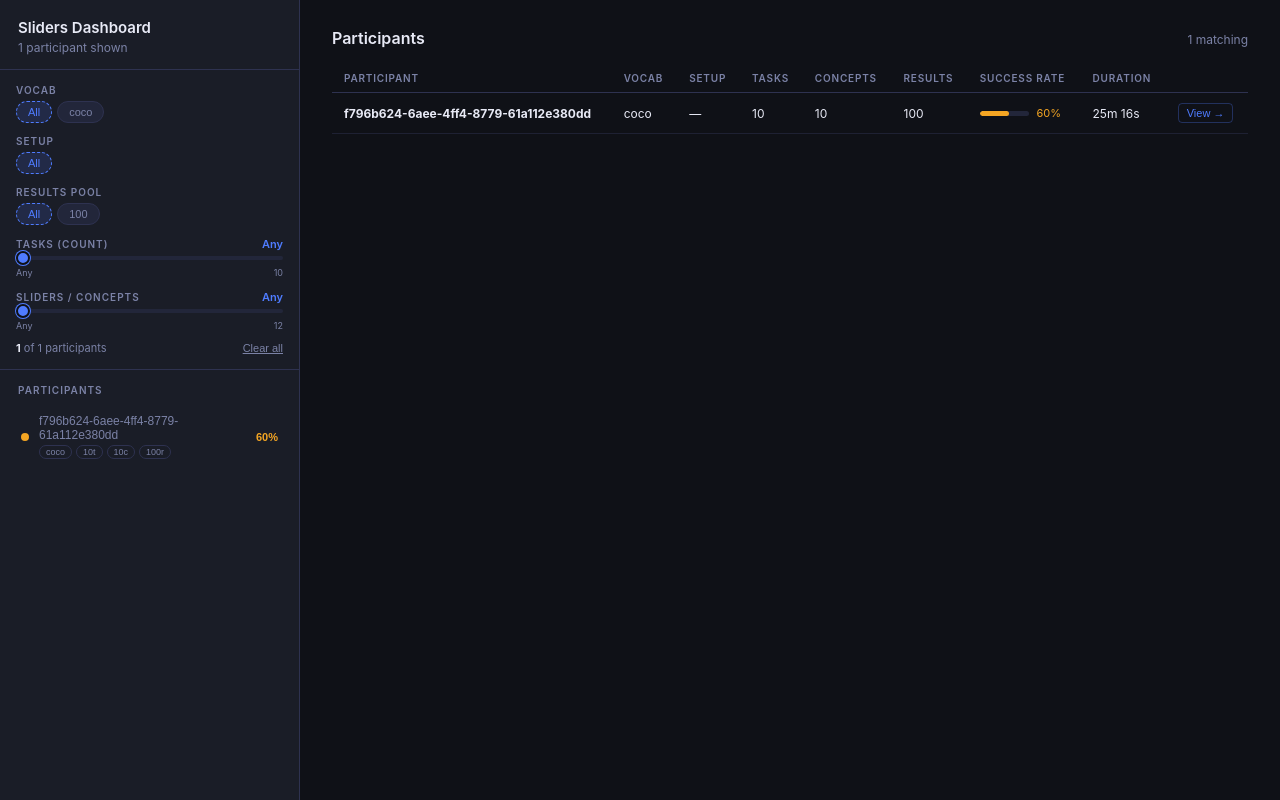
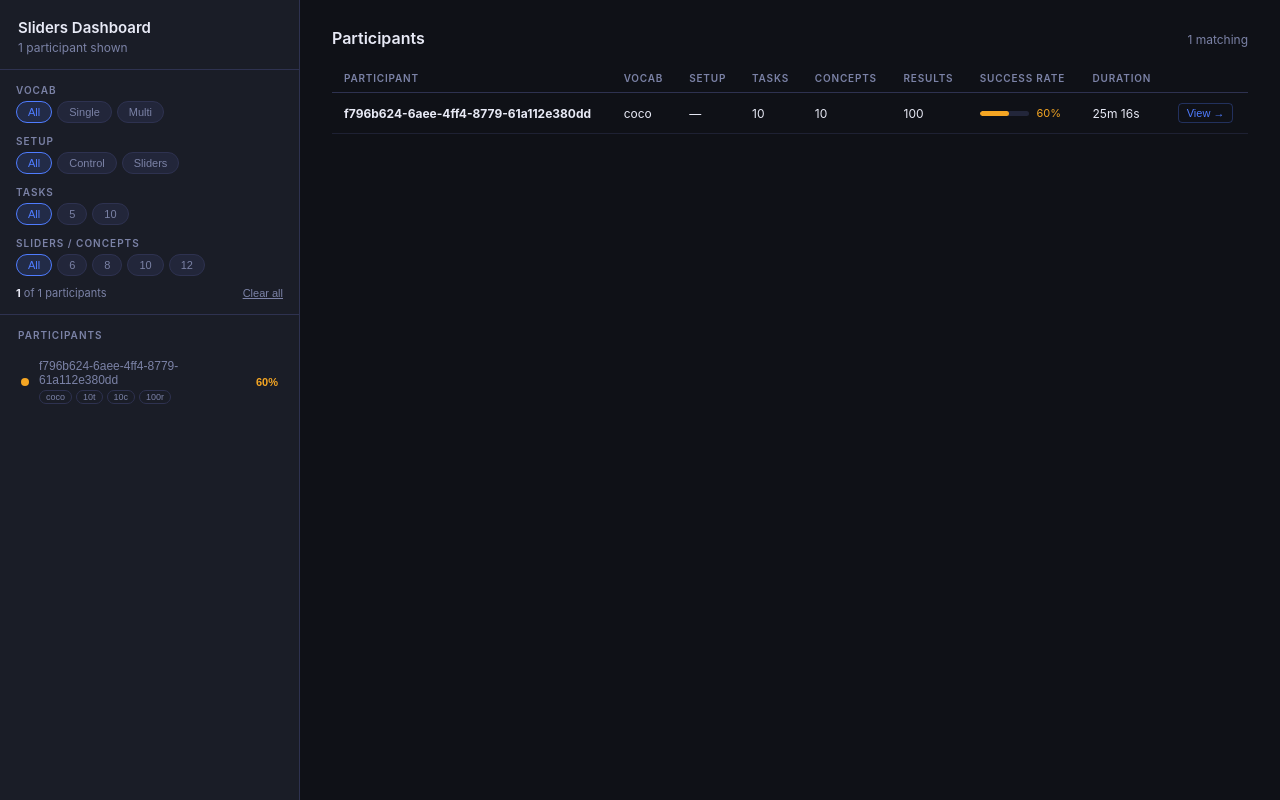
Before and after one commit to imanqaiser/sliders-display-dashboard, a Flask app: page / in a window 1280 px wide. Run offline with Flask 3, Linux system fonts and the light colour scheme.

Commit message:
Task and slider number is now treated as a discrete parameter rather than continuous.

```diff
--- a/templates/index.html
+++ b/templates/index.html
@@ -181,35 +181,41 @@
       <!-- Vocab -->
       <div class="filter-row">
         <div class="filter-label"><span>Vocab</span></div>
-        <div class="pill-row" id="pills-vocab"></div>
+        <div class="pill-row" id="pills-vocab">
+          <button class="pill pill-all active" onclick="pillAll('vocab',this)">All</button>
+          <button class="pill" onclick="pillToggle('vocab','single',this)">Single</button>
+          <button class="pill" onclick="pillToggle('vocab','multi',this)">Multi</button>
+        </div>
       </div>
       <!-- Setup -->
       <div class="filter-row">
         <div class="filter-label"><span>Setup</span></div>
-        <div class="pill-row" id="pills-setup"></div>
+        <div class="pill-row" id="pills-setup">
+          <button class="pill pill-all active" onclick="pillAll('setup',this)">All</button>
+          <button class="pill" onclick="pillToggle('setup','control',this)">Control</button>
+          <button class="pill" onclick="pillToggle('setup','sliders',this)">Sliders</button>
+        </div>
       </div>
-      <!-- Results pills -->
+
+      <!-- Tasks pills -->
       <div class="filter-row">
-        <div class="filter-label"><span>Results pool</span></div>
-        <div class="pill-row" id="pills-results"></div>
+        <div class="filter-label"><span>Tasks</span></div>
+        <div class="pill-row" id="pills-tasks">
+          <button class="pill pill-all active" onclick="pillAll('tasks',this)">All</button>
+          <button class="pill" onclick="pillToggle('tasks','5',this)">5</button>
+          <button class="pill" onclick="pillToggle('tasks','10',this)">10</button>
+        </div>
       </div>
-      <!-- Tasks slider -->
+      <!-- Concepts pills -->
       <div class="filter-row">
-        <div class="filter-label">
-          <span>Tasks (count)</span>
-          <span class="filter-val" id="val-tasks">Any</span>
+        <div class="filter-label"><span>Sliders / Concepts</span></div>
+        <div class="pill-row" id="pills-concepts">
+          <button class="pill pill-all active" onclick="pillAll('concepts',this)">All</button>
+          <button class="pill" onclick="pillToggle('concepts','6',this)">6</button>
+          <button class="pill" onclick="pillToggle('concepts','8',this)">8</button>
+          <button class="pill" onclick="pillToggle('concepts','10',this)">10</button>
+          <button class="pill" onclick="pillToggle('concepts','12',this)">12</button>
         </div>
-        <input type="range" id="sl-tasks" min="0" max="10" step="1" value="0" oninput="onRangeInput('tasks')" class="active-track">
-        <div style="display:flex;justify-content:space-between;font-size:9px;color:var(--muted);margin-top:2px;"><span>Any</span><span>10</span></div>
-      </div>
-      <!-- Concepts slider -->
-      <div class="filter-row">
-        <div class="filter-label">
-          <span>Sliders / Concepts</span>
-          <span class="filter-val" id="val-concepts">Any</span>
-        </div>
-        <input type="range" id="sl-concepts" min="0" max="12" step="1" value="0" oninput="onRangeInput('concepts')" class="active-track">
-        <div style="display:flex;justify-content:space-between;font-size:9px;color:var(--muted);margin-top:2px;"><span>Any</span><span>12</span></div>
       </div>
 
       <div class="filter-actions">
@@ -254,9 +260,8 @@ let activeTaskId  = null;
 let rankChart = null, sliderChart = null;
 
 const filters = {
-  vocab: new Set(), setup: new Set(), results: new Set(),
-  tasks: 0,      // 0 = any
-  concepts: 0,   // 0 = any
+  vocab: new Set(), setup: new Set(),
+  tasks: new Set(), concepts: new Set(),
 };
 
 // ══ Modal ══════════════════════════════════════════════════════════════════
@@ -327,66 +332,38 @@ async function buildData() {
 
 // ══ Filter UI ══════════════════════════════════════════════════════════════
 function buildFilterUI() {
-  renderPills('pills-vocab',   [...new Set(allSessions.map(s=>s.vocab).filter(Boolean))].sort(),   'vocab');
-  renderPills('pills-setup',   [...new Set(allSessions.map(s=>s.setup).filter(Boolean))].sort(),   'setup');
-  renderPills('pills-results', [...new Set(allSessions.map(s=>s.numResults).filter(v=>v!=null))].sort((a,b)=>a-b).map(String), 'results');
-  updateRangeTrack('tasks'); updateRangeTrack('concepts');
+  // All pill groups are hardcoded in HTML — nothing to render dynamically
 }
 
-function renderPills(id, values, key) {
-  document.getElementById(id).innerHTML =
-    `<button class="pill all ${filters[key].size===0?'active':''}" onclick="setAllPill('${key}',this)">All</button>` +
-    values.map(v => `<button class="pill ${filters[key].has(v)?'active':''}" onclick="togglePill('${key}','${v}',this)">${v}</button>`).join('');
-}
-
-function togglePill(key, val, el) {
-  if (filters[key].has(val)) { filters[key].delete(val); el.classList.remove('active'); }
-  else { filters[key].add(val); el.classList.add('active'); }
-  syncAllPill(key);
+function pillToggle(key, val, el) {
+  filters[key].has(val) ? filters[key].delete(val) : filters[key].add(val);
+  el.classList.toggle('active', filters[key].has(val));
+  document.querySelector(`#pills-${key} .pill-all`).classList.toggle('active', filters[key].size === 0);
   applyFilters();
 }
-function setAllPill(key, el) {
+function pillAll(key, el) {
   filters[key].clear();
   document.querySelectorAll(`#pills-${key} .pill`).forEach(p => p.classList.remove('active'));
   el.classList.add('active');
   applyFilters();
 }
-function syncAllPill(key) {
-  const pills = document.querySelectorAll(`#pills-${key} .pill`);
-  pills[0].classList.toggle('active', filters[key].size===0);
-}
 
-function onRangeInput(key) {
-  const el = document.getElementById(`sl-${key}`);
-  filters[key] = parseInt(el.value);
-  const labelMap = { tasks:'val-tasks', concepts:'val-concepts' };
-  document.getElementById(labelMap[key]).textContent = filters[key] === 0 ? 'Any' : filters[key];
-  updateRangeTrack(key);
-  applyFilters();
-}
-function updateRangeTrack(key) {
-  const el = document.getElementById(`sl-${key}`);
-  const pct = (el.value / el.max) * 100;
-  el.style.setProperty('--pct', pct + '%');
-}
 
 function clearFilters() {
-  ['vocab','setup','results'].forEach(k => { filters[k].clear(); });
-  filters.tasks = 0; filters.concepts = 0;
-  document.getElementById('sl-tasks').value    = 0;
-  document.getElementById('sl-concepts').value = 0;
-  ['tasks','concepts'].forEach(k => { document.getElementById(`val-${k}`).textContent = 'Any'; updateRangeTrack(k); });
-  buildFilterUI();
+  ['vocab','setup','tasks','concepts'].forEach(k => {
+    filters[k].clear();
+    document.querySelectorAll(`#pills-${k} .pill`).forEach(p => p.classList.remove('active'));
+    document.querySelector(`#pills-${k} .pill-all`).classList.add('active');
+  });
   applyFilters();
 }
 
 function applyFilters() {
   filteredSessions = allSessions.filter(s => {
-    if (filters.vocab.size   && !filters.vocab.has(s.vocab))              return false;
-    if (filters.setup.size   && !filters.setup.has(s.setup))              return false;
-    if (filters.results.size && !filters.results.has(String(s.numResults))) return false;
-    if (filters.tasks    > 0 && s.numTasks    !== filters.tasks)           return false;
-    if (filters.concepts > 0 && s.numConcepts !== filters.concepts)        return false;
+    if (filters.vocab.size    && !filters.vocab.has(s.vocab))                  return false;
+    if (filters.setup.size    && !filters.setup.has(s.setup))                  return false;
+    if (filters.tasks.size    && !filters.tasks.has(String(s.numTasks)))       return false;
+    if (filters.concepts.size && !filters.concepts.has(String(s.numConcepts))) return false;
     return true;
   });
   document.getElementById('match-count').innerHTML =
```
Also changed, not shown: index.html (+43 -66 lines).
